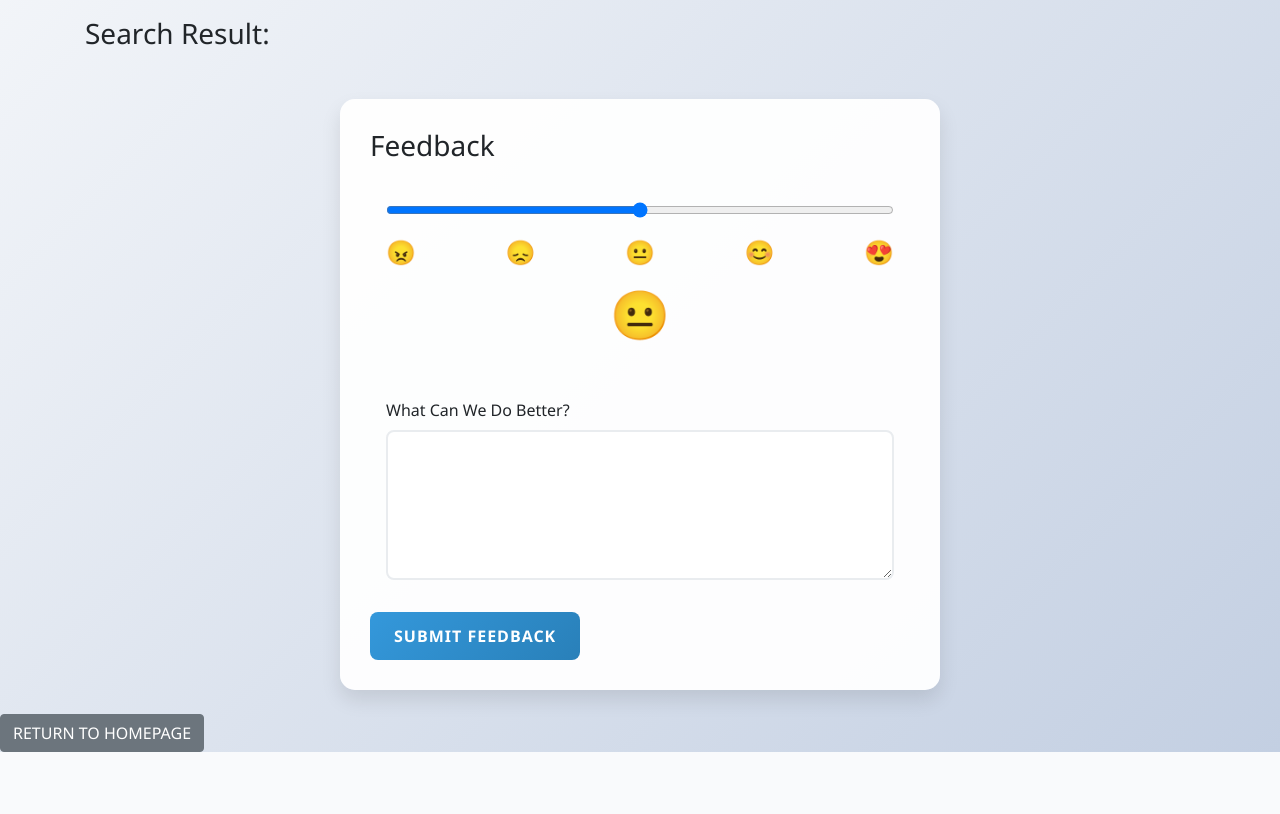
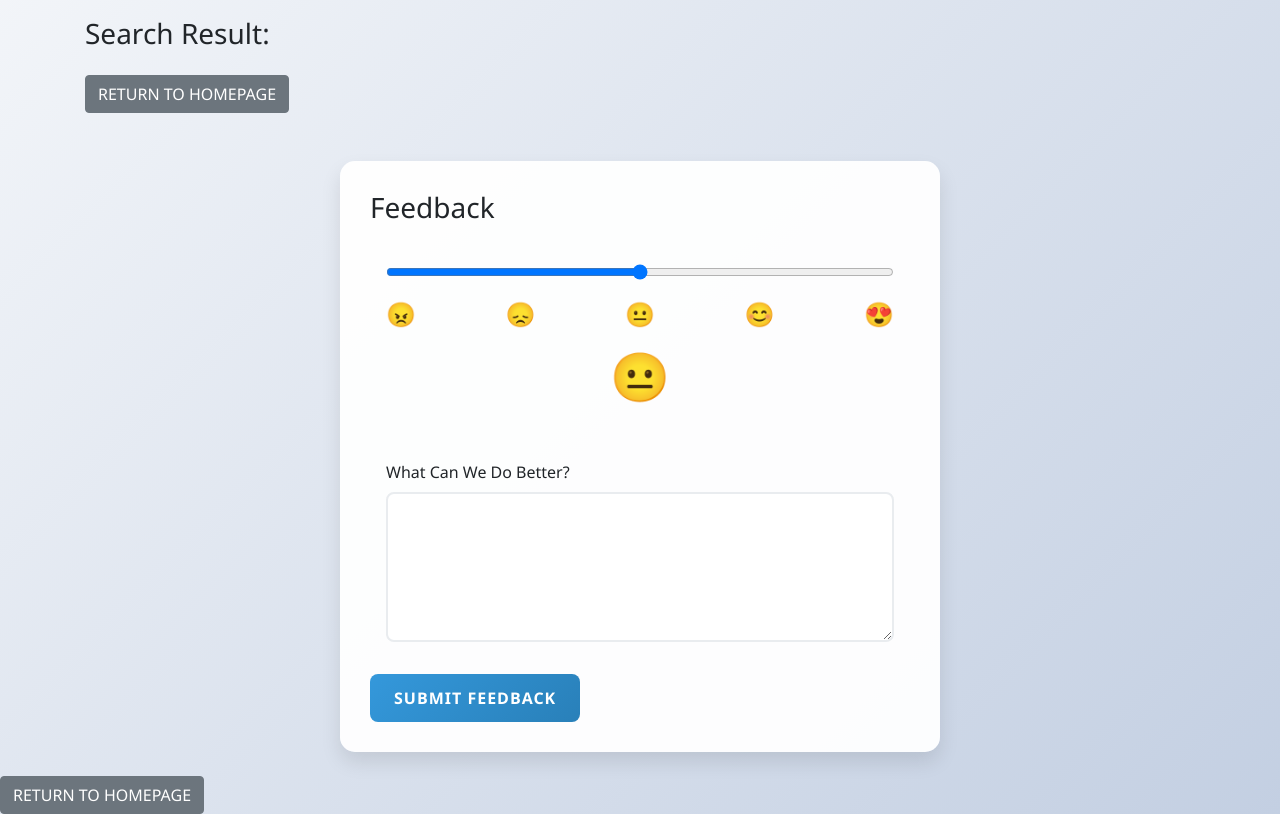
Before and after one commit to Grihladin/CCC_CF_2024, a Flask app: template templates/proResult.html in a window 1280 px wide. Shown: the part 127-941 px from the top of the page. Before the commit the page ends 879 px from the top, so only its background shows below. Run offline with Flask 3, Linux system fonts and the light colour scheme; the template is opened without the code that fills it, so the values that code supplies are empty; parts of the project's set-up code (start-up, migrations or seed data) failed here and were passed over; some libraries are stand-ins or nearby versions.

Commit message:
forget to add return to homepage button to proresult page, now added

```diff
--- a/feedback.json
+++ b/feedback.json
@@ -10,5 +10,9 @@
     {
         "rating": "2",
         "feedback": "check pro feedback"
+    },
+    {
+        "rating": "5",
+        "feedback": "Great search"
     }
 ]
--- a/templates/proResult.html
+++ b/templates/proResult.html
@@ -32,6 +32,10 @@
                     </div>
                 </div>
             {% endfor %}
+            <!-- Return to Homepage Button -->
+        <div class="mt-4">
+            <a href="{{ url_for('user_questions') }}" class="btn btn-secondary btn-homepage">RETURN TO HOMEPAGE</a>
+        </div>
         </div>
 
          <!-- Feedback Form -->
```
